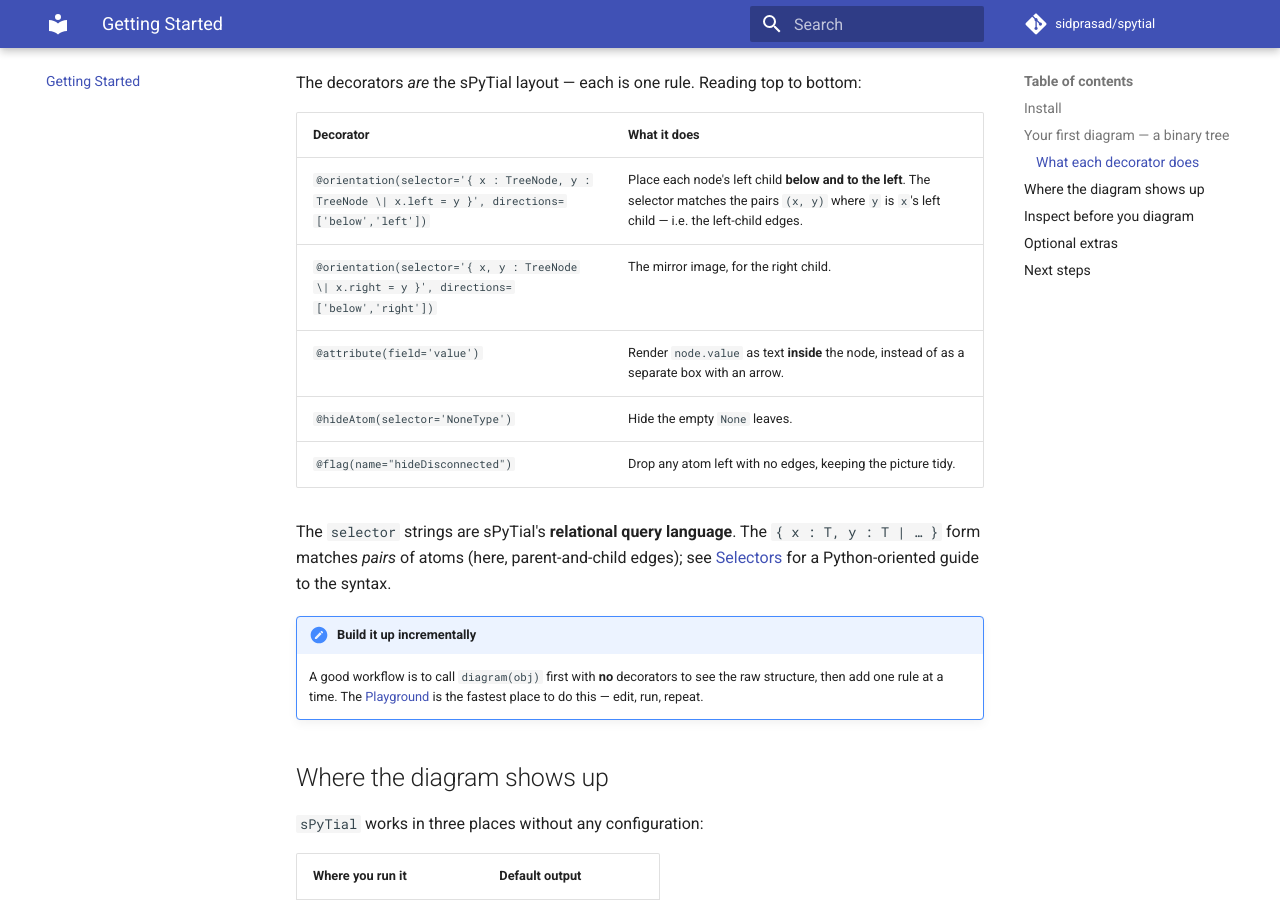
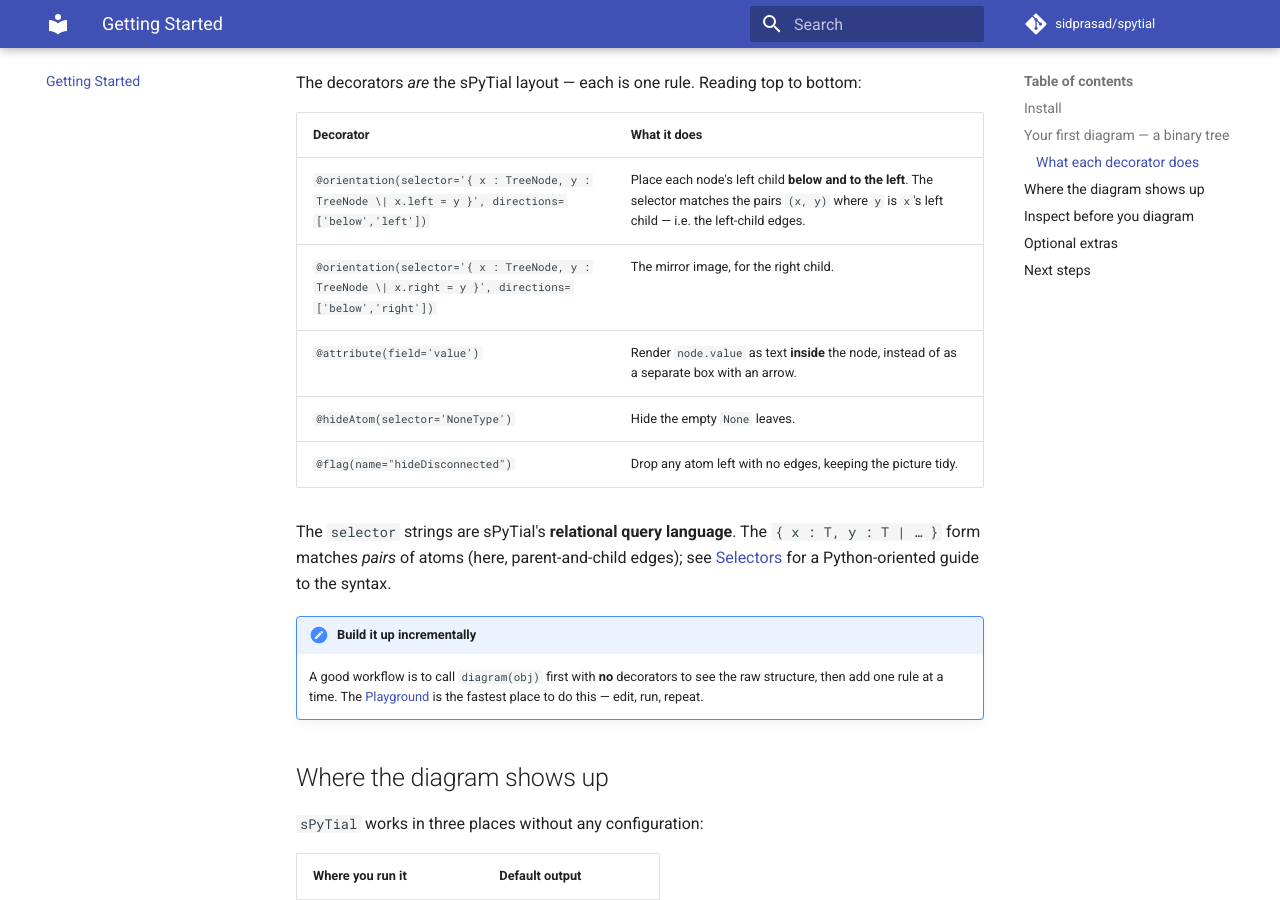
Before and after one commit to sidprasad/spytial, an MkDocs documentation site: the page built from docs/getting-started.md, in a window 1280 px wide and 900 px high, scrolled down 1176 px. Built offline with MkDocs 1.6.1 and Material for MkDocs 9.7.7, drawn with Linux system fonts in a browser that asks for light colours; comment, search, counter and statistics services are not loaded.

Commit message:
docs: drop the directed-graph playground preset; tidy the tree walkthrough
Remove the class-based "Directed graph" example (the "Adjacency matrix → graph"
example already covers graphs), leaving 4 simple playground examples. Make the
Getting Started decorator table's right-child selector match the code verbatim,
so the canonical tree walkthrough is fully consistent.

Co-Authored-By: Claude Opus 4.8 <noreply@anthropic.com>

```diff
--- a/docs/getting-started.md
+++ b/docs/getting-started.md
@@ -57,7 +57,7 @@ The decorators *are* the sPyTial layout — each is one rule. Reading top to bot
 | Decorator | What it does |
 | --- | --- |
 | `@orientation(selector='{ x : TreeNode, y : TreeNode \| x.left = y }', directions=['below','left'])` | Place each node's left child **below and to the left**. The selector matches the pairs `(x, y)` where `y` is `x`'s left child — i.e. the left-child edges. |
-| `@orientation(selector='{ x, y : TreeNode \| x.right = y }', directions=['below','right'])` | The mirror image, for the right child. |
+| `@orientation(selector='{ x : TreeNode, y : TreeNode \| x.right = y }', directions=['below','right'])` | The mirror image, for the right child. |
 | `@attribute(field='value')` | Render `node.value` as text **inside** the node, instead of as a separate box with an arrow. |
 | `@hideAtom(selector='NoneType')` | Hide the empty `None` leaves. |
 | `@flag(name="hideDisconnected")` | Drop any atom left with no edges, keeping the picture tidy. |
```
Also changed, not shown: docs/playground/index.html (+0 -22 lines).
